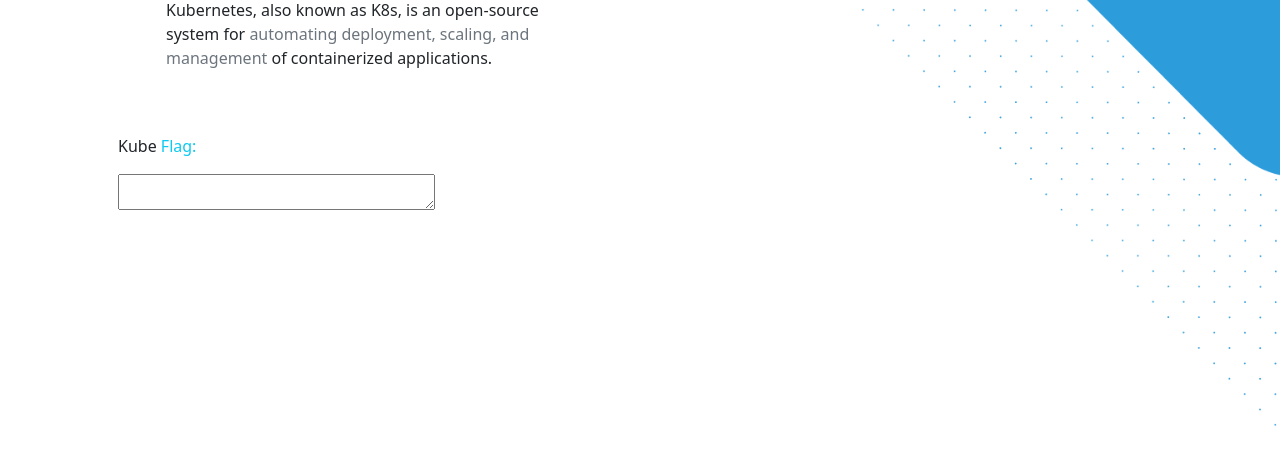
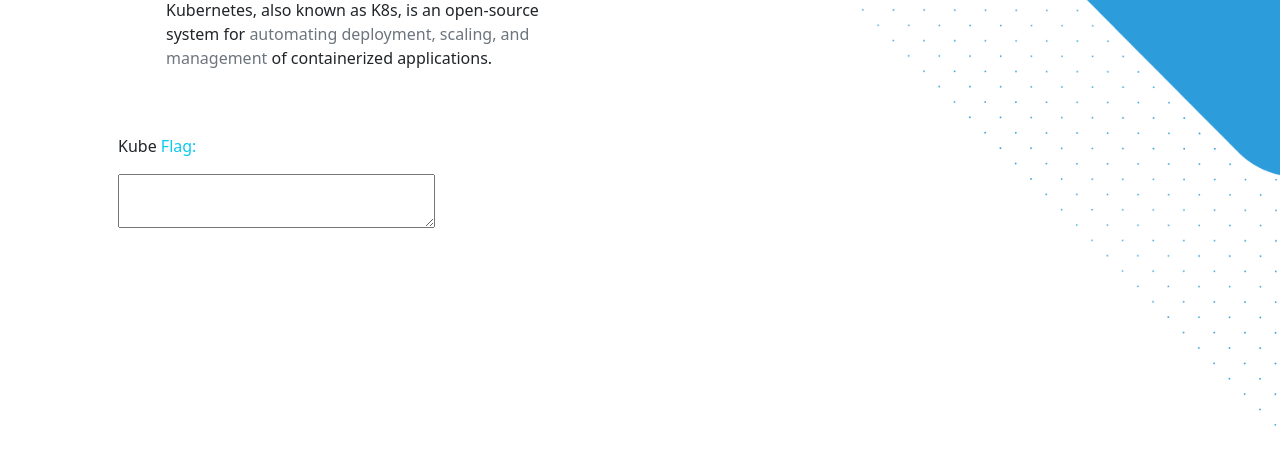
Before and after one commit to Maeno-HQ/Maeno-FE, a PHP site: page / in a window 1280 px wide. Shown: the part 202-652 px from the top of the page. Run offline with PHP 8.4, Linux system fonts and the light colour scheme.

Commit message:
convert to php

```diff
--- a/index.php
+++ b/index.php
@@ -33,7 +33,7 @@
                         <h1 class="font-weight-bold p-5">Learn <span class="text-info"> Kubernetes </span></h1>
                         <p class="p-5">Kubernetes, also known as K8s, is an open-source system for <span class="text-secondary"> automating deployment, scaling, and management </span> of containerized applications.</p>
                         <p class="font-weight-bold">Kube <span class="text-info"> Flag: </span></p>
-                        <textarea class="pt-2 px-5" id="w3review" name="w3review" rows="1" cols="22">
+                        <textarea class="px-5" id="w3review" name="w3review" rows="2" cols="22">
                         <?php echo file_get_contents("seed.txt"); ?>
                         </textarea>
                     </div>
```
Also changed, not shown: 1 other file.
